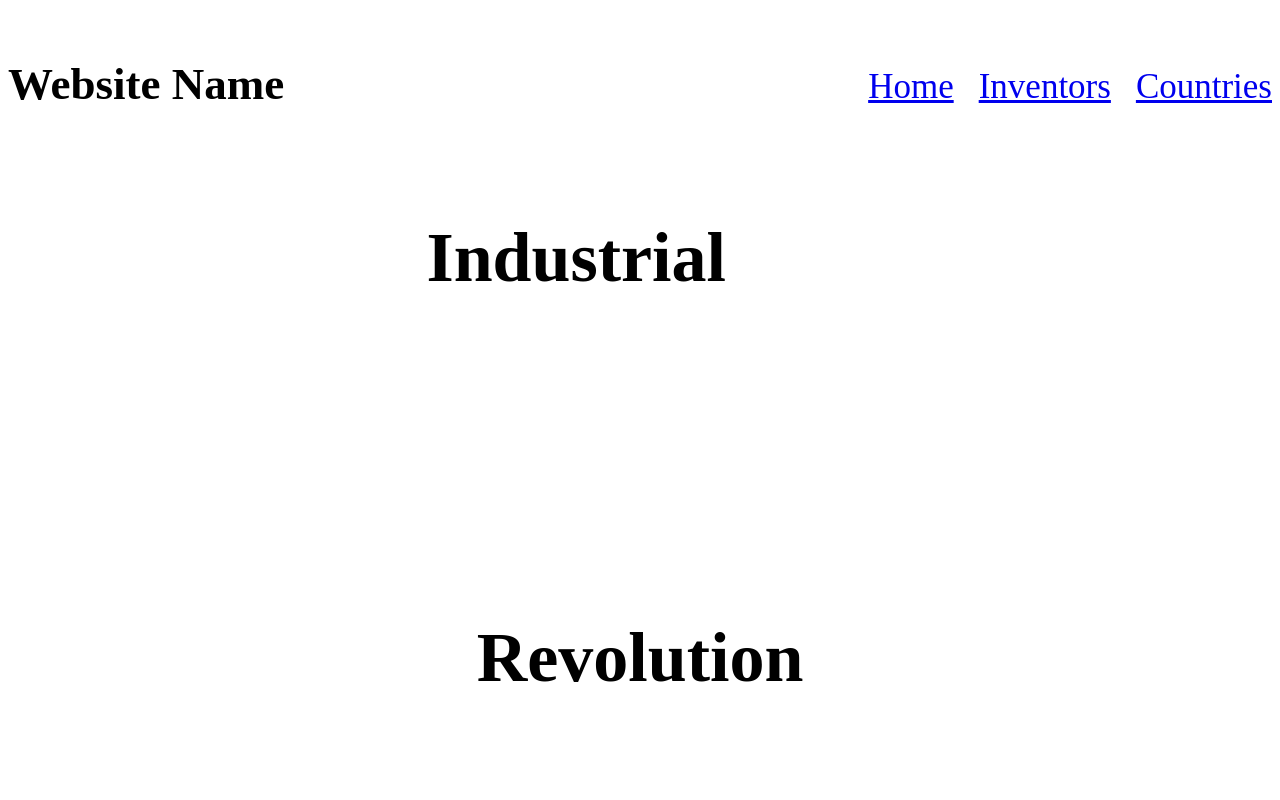
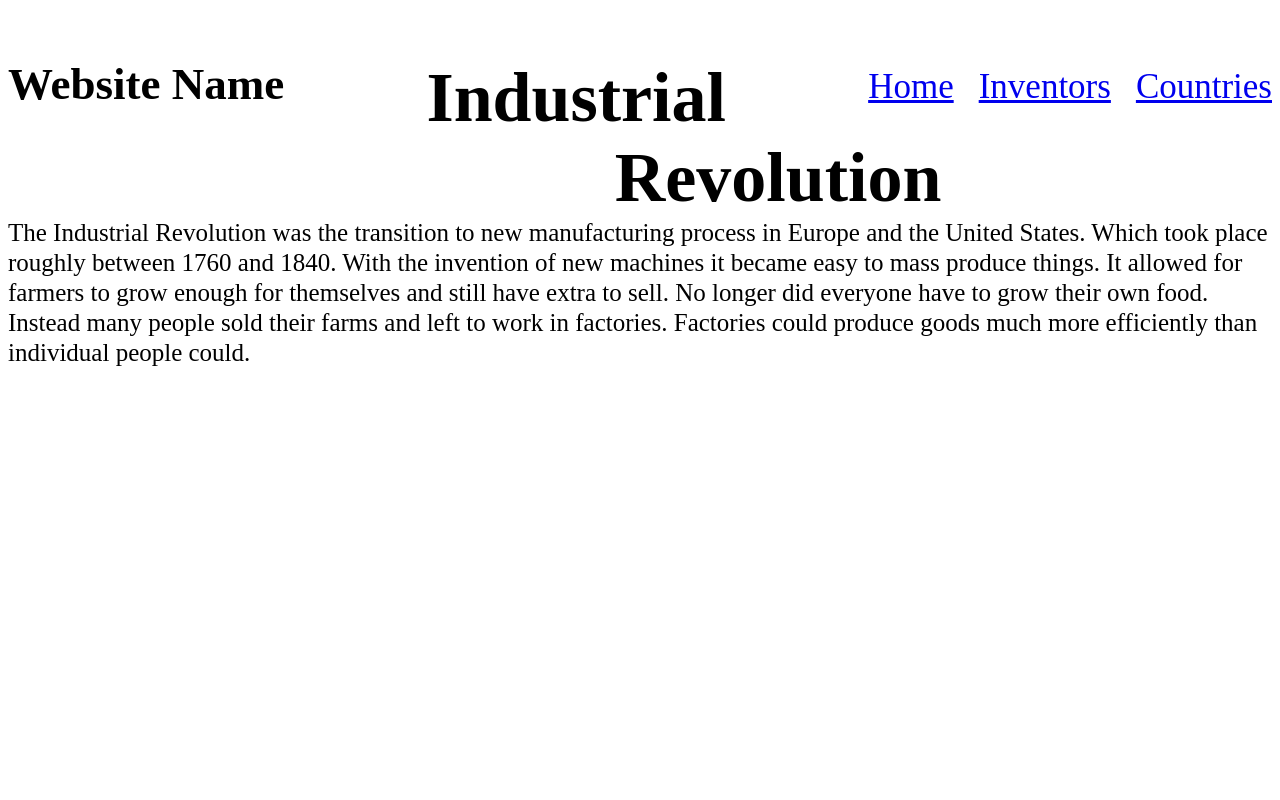
Before and after one commit to JoshuaVink/JoshuaVink.github.io, a plain HTML site: page index.html in a window 1280 px wide. Shown: the top 800 px of the page. Drawn offline with Linux system fonts and the light colour scheme.

Commit message:
tried to fix spacing

```diff
--- a/styles.css
+++ b/styles.css
@@ -34,7 +34,6 @@ h2 {
     text-align: center;
     font-size: 70px;
     margin-bottom: 0px;
-    line-height: 400px;
 }
 
 p1 {
```
